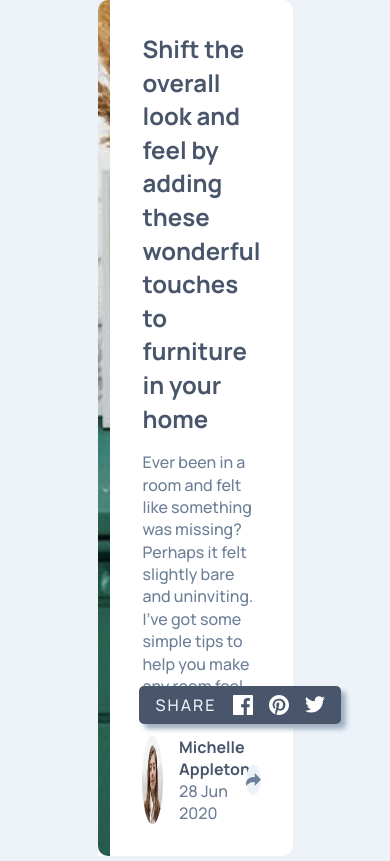
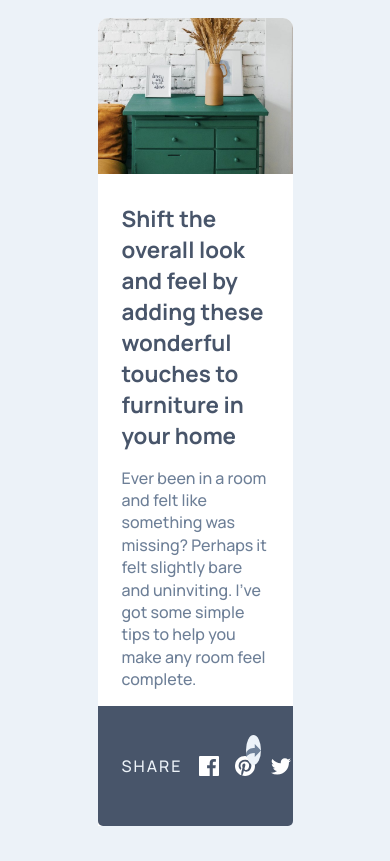
Before and after one commit to samlan24/article-preview, a plain HTML site: page index.html in a window 390 px wide. Both pictures are taken after a click on the button 253 px from the left and 779 px from the top of the page. Drawn offline with Linux system fonts and the light colour scheme.

Commit message:
css and js changes

```diff
--- a/index.html
+++ b/index.html
@@ -21,9 +21,11 @@
   <body>
     <main class="card">
       <div class="card-img">
-        <img src="./images/drawers.jpg" alt="">
+        <img src="./images/drawers.jpg" alt="" />
       </div>
+
       <div class="card-text">
+        <div class="text-section">
           <p class="text-1">
             Shift the overall look and feel by adding these wonderful touches to
             furniture in your home
@@ -34,6 +36,7 @@
             felt slightly bare and uninviting. I’ve got some simple tips to help
             you make any room feel complete.
           </p>
+        </div>
 
         <div class="card-person">
           <div class="person">
@@ -44,17 +47,16 @@
             </div>
           </div>
           <button class="share">
-            <img src="./images/icon-share.svg" alt="">
+            <img src="./images/icon-share.svg" alt="" />
           </button>
-          <div class="social-icons">
+
           <div class="socials">
-              <p>share</p>
-              <img src="./images/icon-facebook.svg" alt="">
-              <img src="./images/icon-pinterest.svg" alt="">
-              <img src="./images/icon-twitter.svg" alt="">
+            <span>share</span>
+            <img src="./images/icon-facebook.svg" alt="" />
+            <img src="./images/icon-pinterest.svg" alt="" />
+            <img src="./images/icon-twitter.svg" alt="" />
           </div>
-          </div>
-
+          <div class="triangle"></div>
         </div>
       </div>
     </main>
--- a/index.js
+++ b/index.js
@@ -1,6 +1,8 @@
 const btn = document.querySelector('.share');
-const icon = document.querySelector('.social-icons');
+const icon = document.querySelector('.socials');
+const tri = document.querySelector('.triangle');
 
 btn.addEventListener('click', function () {
-    icon.classList.toggle("open")
+    icon.classList.toggle("open");
+    tri.classList.toggle("open");
 });
--- a/styles.css
+++ b/styles.css
@@ -1,41 +1,40 @@
-*{
+* {
   padding: 0;
   margin: 0;
   box-sizing: border-box;
-
 }
 
-:root{
+:root {
   --Very-Dark-Grayish-Blue: hsl(217, 19%, 35%);
   --Desaturated-Dark-Blue: hsl(214, 17%, 51%);
   --Grayish-Blue: hsl(212, 23%, 69%);
   --Light-Grayish-Blue: hsl(210, 46%, 95%);
 }
 
-body{
+body {
   height: 100vh;
   background-color: var(--Light-Grayish-Blue);
-    font-family: 'Manrope', sans-serif;
+  font-family: "Manrope", sans-serif;
   display: grid;
   place-items: center;
 }
 
-.card{
+/* 1440px */
+
+.card {
   display: flex;
   background-color: #fff;
   width: 50%;
   border-top-right-radius: 10px;
   border-bottom-right-radius: 10px;
   border-top-left-radius: 10px;
-
 }
 
-.card-img{
+.card-img {
   flex: 0.4;
-
 }
 
-.card-img img{
+.card-img img {
   width: 100%;
   height: 100%;
   object-fit: cover;
@@ -43,62 +42,65 @@ border-top-left-radius: 10px;
   border-bottom-left-radius: 10px;
 }
 
-.card-text{
+.card-text {
   flex: 0.6;
   display: flex;
   flex-direction: column;
-    padding: 2rem;
+
 }
 
-.text-1{
+.text-section{
+    padding: 2rem 2rem 0;
+}
+
+.text-1 {
   font-weight: 700;
   margin-bottom: 1rem;
   font-size: 1.5rem;
   line-height: 1.4;
-    color: var(--Very-Dark-Grayish-Blue)
+  color: var(--Very-Dark-Grayish-Blue);
 }
 
-.text-2{
+.text-2 {
   line-height: 1.4;
   color: var(--Desaturated-Dark-Blue);
   margin-bottom: 1rem;
-
 }
 
-
-.card-person{
+.card-person {
   display: flex;
   justify-content: space-between;
   align-items: center;
   position: relative;
+  padding: 0 2rem 2rem ;
 }
 
-.person{
+.person {
   display: flex;
 }
 
-.person img{
+.person img {
   width: 20%;
   border-radius: 50%;
 }
 
-.person-details{
+.person-details {
   padding-left: 1rem;
   display: flex;
   flex-direction: column;
   justify-content: center;
 }
 
-.person-details p{
+.person-details p {
   color: var(--Very-Dark-Grayish-Blue);
   font-weight: 700;
 }
 
-span{
+span {
   color: var(--Desaturated-Dark-Blue);
 }
 
-.share{
+.share {
   background-color: var(--Light-Grayish-Blue);
   display: flex;
   justify-content: center;
@@ -109,22 +111,11 @@ span{
   border: none;
   cursor: pointer;
 }
-.social-icons{
-    display: none;
-    position: absolute;
-    top: 0;
-    right: 0;
 
-}
-.social-icons.open{
-    display: block;
-
-}
-
-.socials{
+.socials {
   position: absolute;
   box-shadow: 5px 5px 5px var(--Grayish-Blue);
-    top: -50px;
+  top: -40px;
   right: -80px;
   background-color: var(--Very-Dark-Grayish-Blue);
   display: flex;
@@ -132,14 +123,80 @@ span{
   justify-content: space-evenly;
   align-items: center;
   border-radius: 5px;
-
+  display: none;
 }
 
-.socials p{
+.socials.open {
+  display: block;
+}
+
+.socials span {
   text-transform: uppercase;
   letter-spacing: 2px;
-    color: var(--Light-Grayish-Blue)
+  color: var(--Light-Grayish-Blue);
 }
-.socials img{
+.socials img {
   padding-left: 1rem;
 }
+
+.triangle {
+  height: 20px;
+  width: 20px;
+  background-color: var(--Very-Dark-Grayish-Blue);
+  position: absolute;
+  top: -10px;
+  right: 1%;
+  transform: rotateY(0deg) rotate(45deg);
+  display: none;
+}
+
+.triangle.open {
+  display: block;
+}
+
+/* 700px */
+
+@media screen and (max-width: 850px) {
+  .card {
+    flex-direction: column;
+  }
+
+  .card-img img {
+    border-top-left-radius: 10px;
+    border-bottom-left-radius: 0;
+    border-top-right-radius: 10px;
+  }
+
+  .text-section{
+      padding: 1.5rem 1.5rem 0 ;
+  }
+
+  .text-1{
+      font-size: 1.4rem;
+      line-height: normal;
+  }
+
+.share{
+    z-index: 1;
+}
+  .socials{
+     width: 100%;
+      bottom: 0;
+      right: 0;
+      left: 0;
+      top: 0;
+      box-shadow: none;
+  }
+
+  .socials.open{
+      display: flex;
+      justify-content: flex-start;
+      border-top-right-radius: 0;
+      border-top-left-radius: 0;
+      padding-left: 1.5rem;
+  }
+
+  .triangle.open{
+      display: none;
+  }
+}
```
Lines whose indentation alone changed are shown as unchanged.
